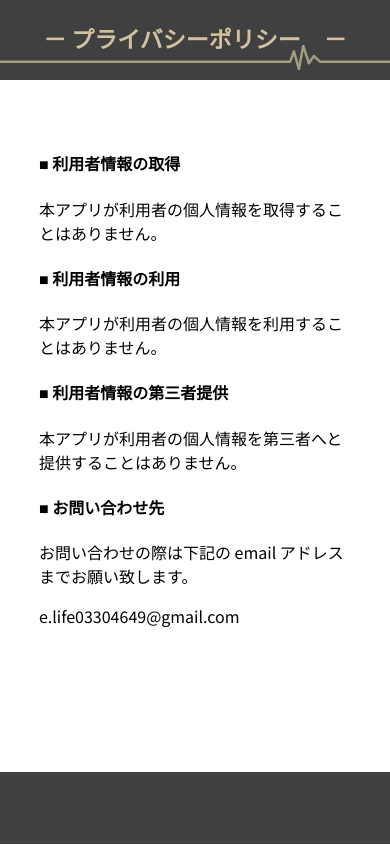
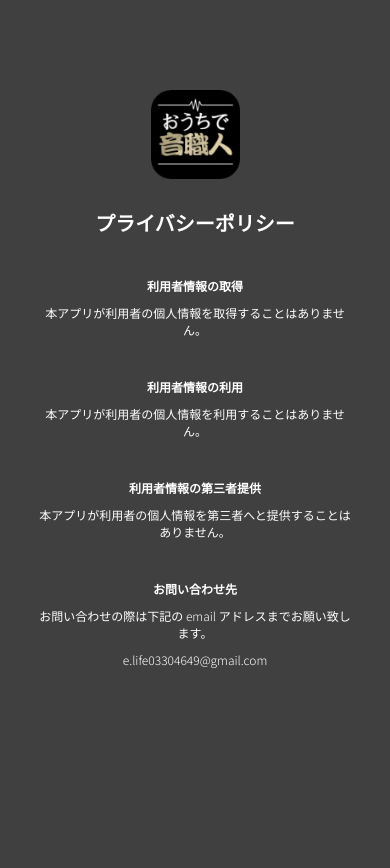
Before and after one commit to e-life0330/e-life0330.github.io, a plain HTML site: page privacy.html in a window 390 px wide. Before the commit the page ends 844 px from the top, so only its background shows below. Drawn offline with Linux system fonts and the light colour scheme.

Commit message:
privacy style

```diff
--- a/privacy.html
+++ b/privacy.html
@@ -4,29 +4,24 @@
 <head>
     <meta charset="utf-8">
     <meta name="viewport" content="width=device-width, initial-scale=1.0">
-    <link rel="stylesheet" href="https://fonts.googleapis.com/css2?family=Noto+Sans+JP&display=swap">
+    <link rel="preconnect" href="https://fonts.googleapis.com">
+    <link rel="preconnect" href="https://fonts.gstatic.com" crossorigin>
+    <link href="https://fonts.googleapis.com/css2?family=Noto+Sans+JP:wght@300;400;700&display=swap" rel="stylesheet">
 </head>
 
 <body>
-    <div class="box">
-    <div class="myDiv">
-        <p class="p-header">－ プライバシーポリシー　－</p>
-        <div class="p-header-line" alt="Header-Line"></div>
-    </div>
     <div class="main-container">
-        <h4>■ 利用者情報の取得</h4>
-        <p>本アプリが利用者の個人情報を取得することはありません。</p>
-        <h4>■ 利用者情報の利用</h4>
-        <p>本アプリが利用者の個人情報を利用することはありません。</p>
-        <h4>■ 利用者情報の第三者提供</h4>
-        <p>本アプリが利用者の個人情報を第三者へと提供することはありません。</p>
-        <h4>■ お問い合わせ先</h4>
-        <p>お問い合わせの際は下記の email アドレスまでお願い致します。</p>
-        <p>e.life03304649@gmail.com</p>
-    </div>
-    <footer>
-        <img src="img/rectangle.svg" class="footer-img-2" alt="">
-    </footer>
+        <img src="img/app_logo.png" class="logo-image" alt="Logo">
+        <div class="center-text title">プライバシーポリシー</div>
+        <div class="center-text sub-title">利用者情報の取得</div>
+        <div class="center-text descri">本アプリが利用者の個人情報を取得することはありません。</div>
+        <div class="center-text sub-title">利用者情報の利用</div>
+        <div class="center-text descri">本アプリが利用者の個人情報を利用することはありません。</div>
+        <div class="center-text sub-title">利用者情報の第三者提供</div>
+        <div class="center-text descri">本アプリが利用者の個人情報を第三者へと提供することはありません。</div>
+        <div class="center-text sub-title">お問い合わせ先</div>
+        <div class="center-text descri">お問い合わせの際は下記の email アドレスまでお願い致します。</div>
+        <div class="center-text descri">e.life03304649@gmail.com</div>
     </div>
 </body>
 
@@ -36,13 +31,8 @@
         font-family: 'Noto Sans JP', sans-serif;
         height: 100vh;
         margin: 0;
-    }
-
-    footer {
-        position: fixed;
-        left: 0;
-        bottom: 0;
-        width: 100%;
+        background-color: #404040;
+        color: white;
     }
 
     img {
@@ -51,117 +41,40 @@
         margin-right: auto;
     }
 
-    .box {
-        display: flex;
-        flex-flow: column;
-        height: 100%;
-    }
-
-    .myDiv {
-        width: 100%;
-        height: 144px;
-        background-color: #404040;
-        position: relative;
+    .logo-image {
+        width: 89px;
+        height: 89px;
     }
 
     .main-container {
         margin: auto;
         max-width: 80%;
-        padding-top: 50px;
+        padding-top: 90px;
         padding-bottom: 200px;
     }
 
-    .second-div {
-        /*margin-top: 100px;*/
+    .center-text {
         text-align: center;
-        margin-top: -100px;
     }
 
-    .p-header {
-        color: #D0C1A0;
-        font-size: 39px;
-        font-weight: bold;
-        text-align: center;
-        margin-top: 0px;
-        padding-top: 43px;
-        margin-bottom: 25px;
+    .title {
+        font-size: 20px;
+        font-weight: 700;
+        margin-top: 29px;
     }
 
-    .p-header-line {
-        height: 60px;
-        background-image: url(./img/path.svg);
-        background-position: center;
-        position: absolute;
-        bottom: 10px;
-        width: 100%;
+    .sub-title {
+        font-size: 12px;
+        font-weight: 700;
+        margin-top: 40px;
     }
 
-    .logo-image {
-        width: 105px;
-        height: 105px;
-    }
-
-    .footer-img-1 {
-        margin-left: 31px;
-        height: 254px;
-    }
-
-    .footer-img-2 {
-        height: 72px;
-        width: 100%;
-        object-fit: cover;
-        margin-top: -70px;
-    }
-
-    .p-text1 {
-        letter-spacing: 0px;
-        text-align: center;
-        font-weight: bold;
-        letter-spacing: 0px;
-        font-size: 23px;
-        color: #000000;
-    }
-
-    .p-email {
-        text-align: center;
-        font-size: 25px;
-        letter-spacing: 0px;
-        color: #9E9862;
-        opacity: 1;
+    .descri {
+        font-size: 12px;
+        font-weight: 300;
+        margin-top: 10px;
     }
 
     @media screen and (max-width: 690px) {
-        .p-header {
-            font-size: 23px;
-            padding-top: 21px;
-        }
-        .myDiv {
-            height: 85px;
-        }
-        .p-header-line {
-            height: 25px;
-            background-image: url(./img/path-mobile.svg);
-        }
-        .p-text1 {
-            font-size: 13px;
-        }
-        .p-email {
-            font-size: 15px;
-        }
-        .footer-img-1 {
-            height: 208px;
-            margin-left: 0px;
-            margin: auto;
-        }
-        .bike-img-wrapper {
-            width: 100%;
-        }
-        .footer-img-2 {
-            margin-top: -56px;
-        }
-        .logo-image {
-            width: 89px;
-            height: 89px;
-        }
     }
 </style>
```
